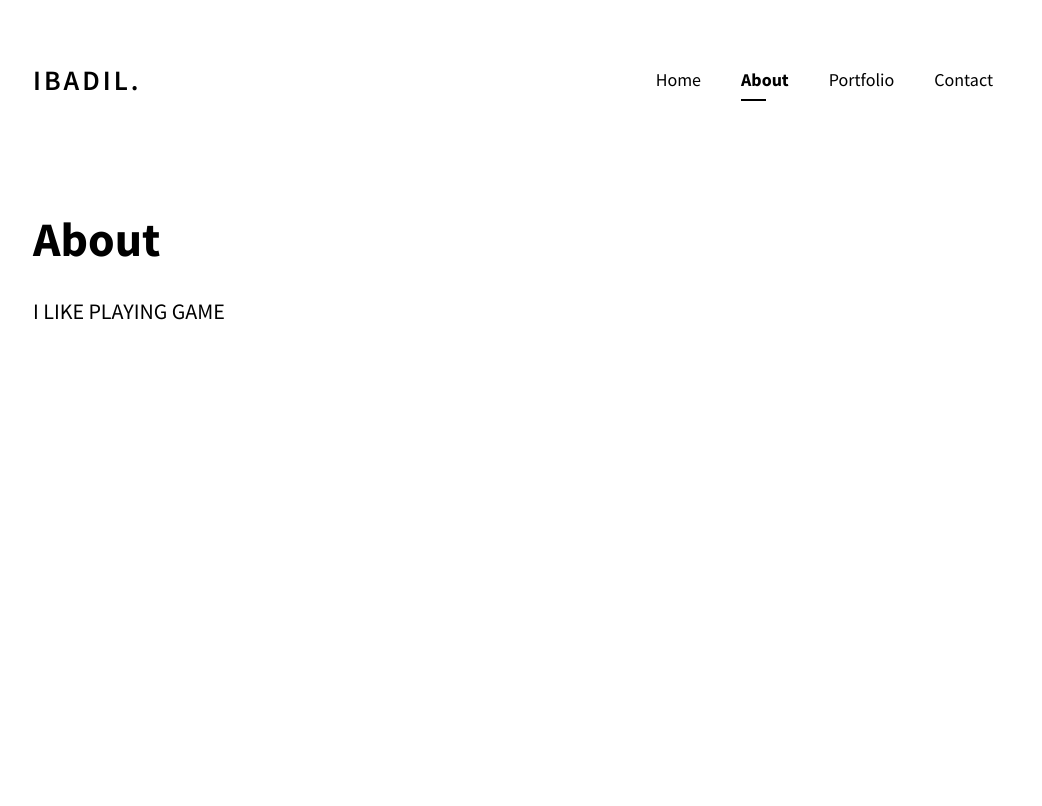
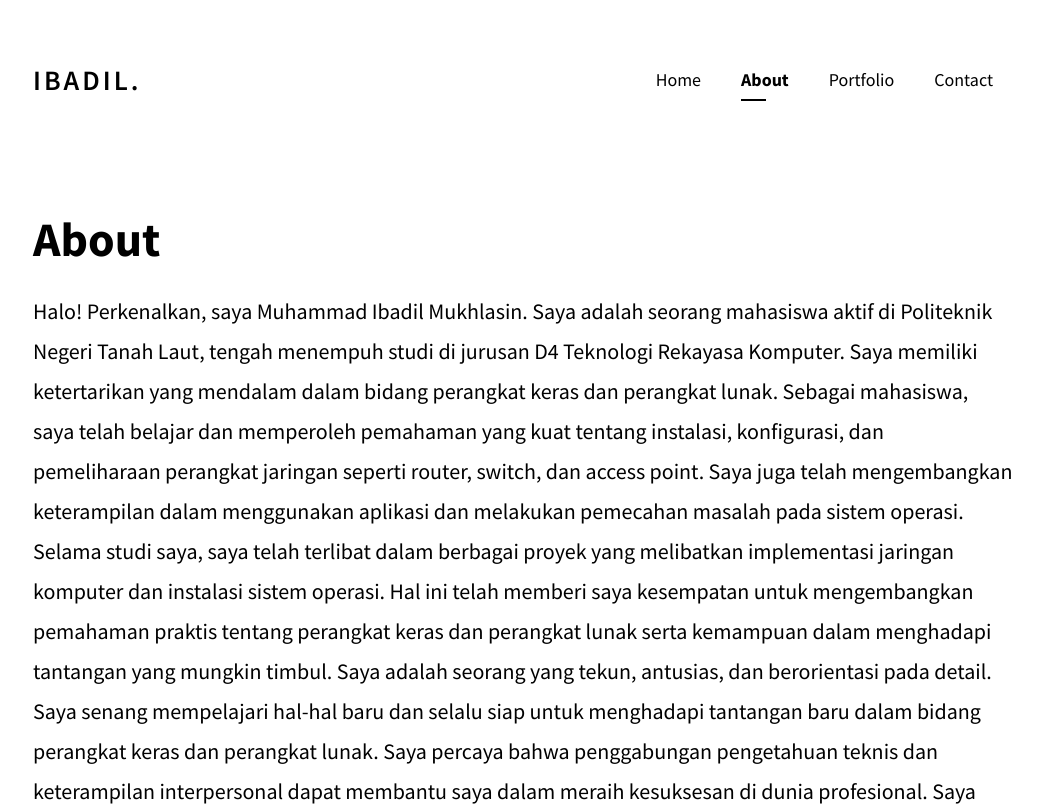
Before and after one commit to ibadil307/web1, a Next.js app: page /about in a window 1280 px wide. Shown: the top 806 px of the page, without its empty margins (117-1159 px from the left). Built offline with nearby package versions, Linux system fonts and the light colour scheme.

Commit message:
Update about.jsx

```diff
--- a/pages/about.jsx
+++ b/pages/about.jsx
@@ -16,7 +16,19 @@ function About() {
 			    <div className="text-wrapper w-full">
 			      <h1 className="title">About</h1>
 			      <p className="description">
-			      	 I LIKE PLAYING GAME
+			      	 Halo! Perkenalkan, saya Muhammad Ibadil Mukhlasin. Saya adalah seorang mahasiswa aktif di Politeknik Negeri Tanah Laut, tengah menempuh studi di jurusan D4 Teknologi Rekayasa Komputer. Saya memiliki ketertarikan yang mendalam dalam bidang perangkat keras dan perangkat lunak.
+
+Sebagai mahasiswa, saya telah belajar dan memperoleh pemahaman yang kuat tentang instalasi, konfigurasi, dan pemeliharaan perangkat jaringan seperti router, switch, dan access point. Saya juga telah mengembangkan keterampilan dalam menggunakan aplikasi dan melakukan pemecahan masalah pada sistem operasi.
+
+Selama studi saya, saya telah terlibat dalam berbagai proyek yang melibatkan implementasi jaringan komputer dan instalasi sistem operasi. Hal ini telah memberi saya kesempatan untuk mengembangkan pemahaman praktis tentang perangkat keras dan perangkat lunak serta kemampuan dalam menghadapi tantangan yang mungkin timbul.
+
+Saya adalah seorang yang tekun, antusias, dan berorientasi pada detail. Saya senang mempelajari hal-hal baru dan selalu siap untuk menghadapi tantangan baru dalam bidang perangkat keras dan perangkat lunak. Saya percaya bahwa penggabungan pengetahuan teknis dan keterampilan interpersonal dapat membantu saya dalam meraih kesuksesan di dunia profesional.
+
+Saya senang berkolaborasi dengan orang-orang yang memiliki minat dan komitmen yang sama dalam bidang ini. Jika Anda memiliki proyek menarik atau peluang kerja yang sesuai dengan keahlian saya, saya sangat berharap dapat berdiskusi lebih lanjut dan berkontribusi pada kemajuan perusahaan atau tim Anda.
+
+Terima kasih telah meluangkan waktu untuk membaca "About Me" saya. Jika Anda memiliki pertanyaan atau ingin berhubungan, jangan ragu untuk menghubungi saya melalui informasi kontak yang tercantum di bawah ini.
+
+Terima kasih atas perhatian Anda.
 			      </p>
 		      </div>
 	      </div>
```
